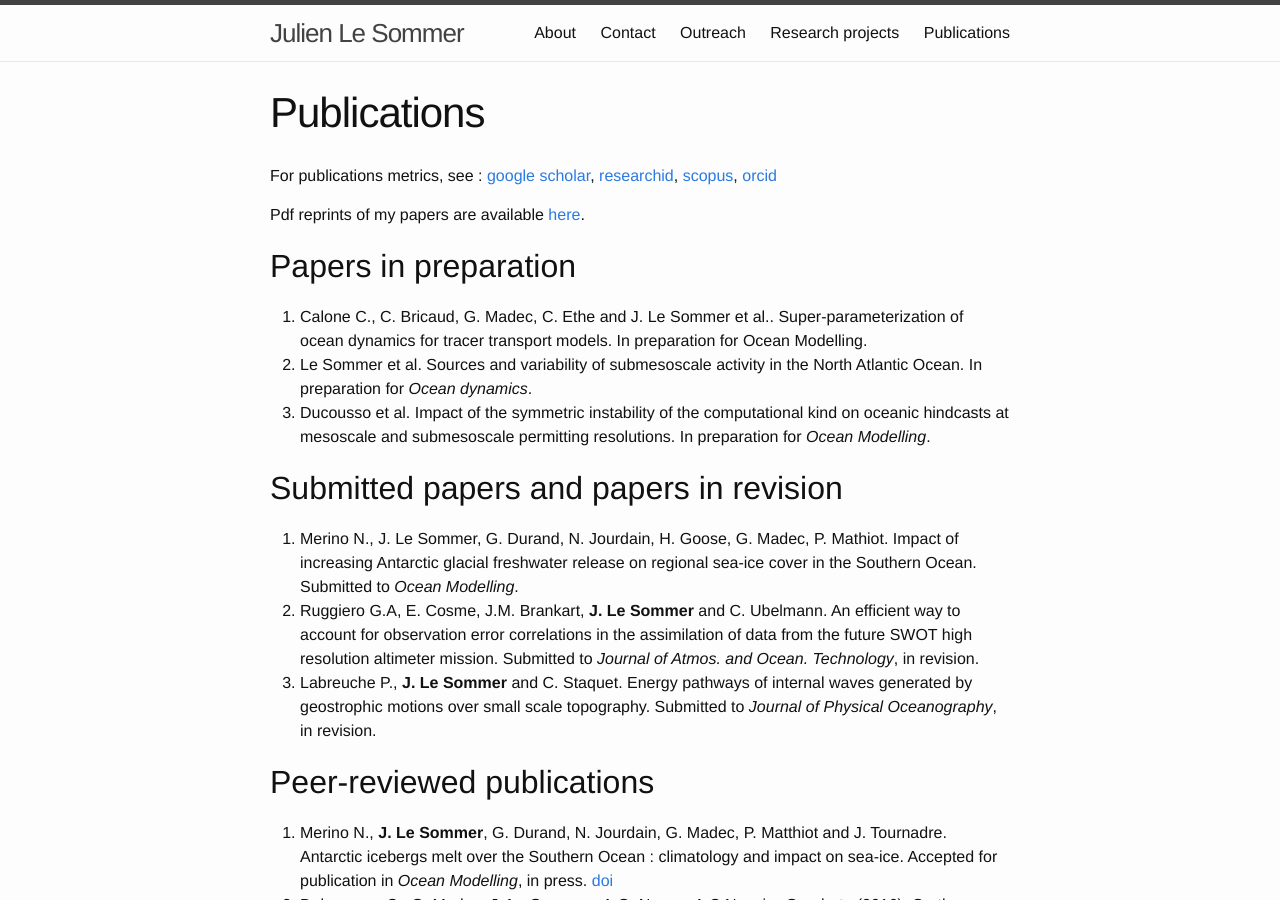
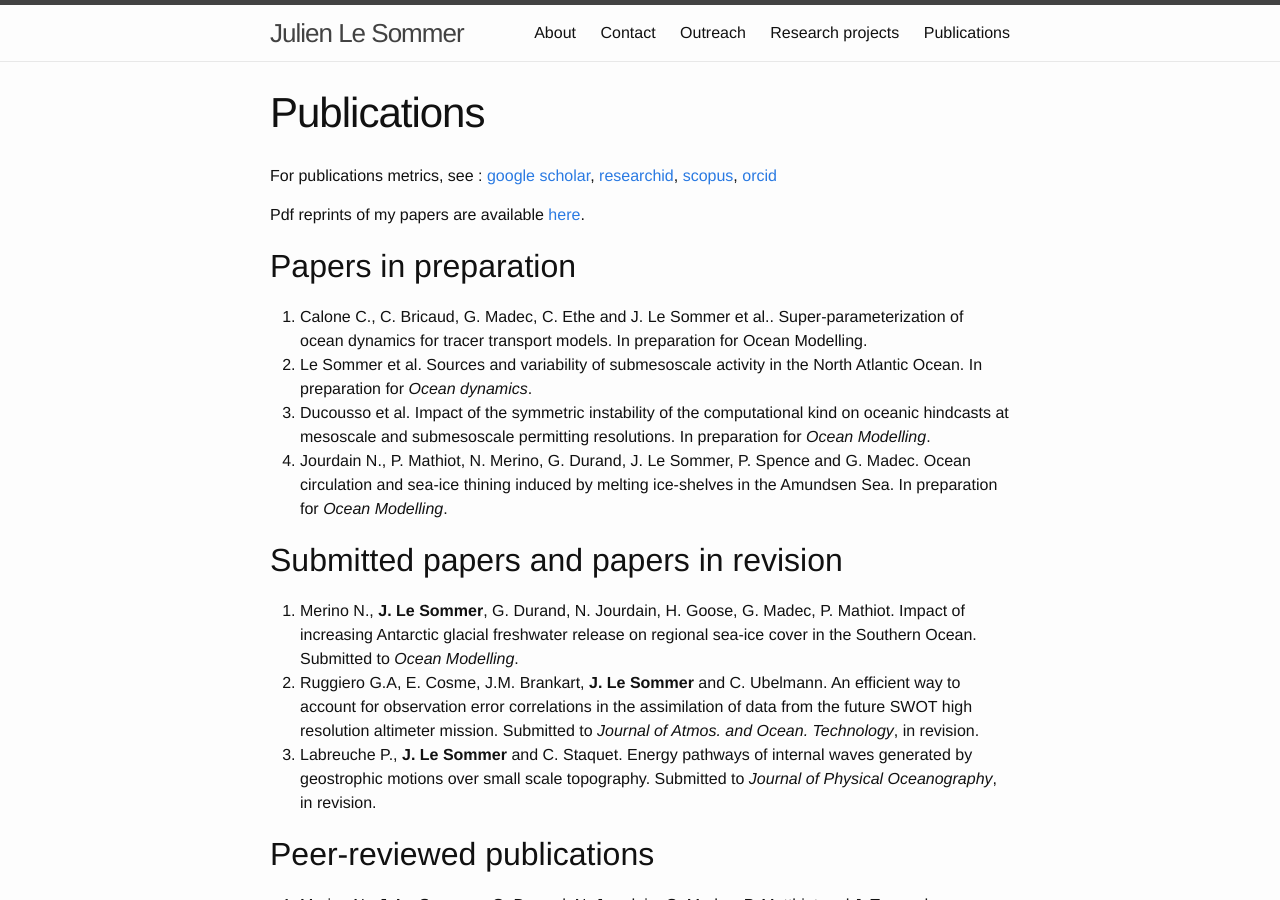
Before and after one commit to quentinjamet/quentinjamet.github.io, a Jekyll site: the page built from publications.md, in a window 1280 px wide and 900 px high. Built offline with Jekyll 4.4.1, drawn with Linux system fonts in a browser that asks for light colours.

Commit message:
Add Jourdain paper.

```diff
--- a/publications.md
+++ b/publications.md
@@ -15,10 +15,11 @@ Pdf reprints of my papers are available [here](https://mycore.core-cloud.net/pub
  1. Calone C., C. Bricaud, G. Madec, C. Ethe and J. Le Sommer et al.. Super-parameterization of ocean dynamics for tracer transport models. In preparation for Ocean Modelling.
  1. Le Sommer et al. Sources and variability of submesoscale activity in the North Atlantic Ocean. In preparation for *Ocean dynamics*.
  1. Ducousso et al. Impact of the symmetric instability of the computational kind on oceanic hindcasts at mesoscale and submesoscale permitting resolutions. In preparation for *Ocean Modelling*.
+ 1. Jourdain N., P. Mathiot, N. Merino, G. Durand, J. Le Sommer, P. Spence and G. Madec. Ocean circulation and sea-ice thining induced by melting ice-shelves in the Amundsen Sea. In preparation for *Ocean Modelling*.
 
 ## Submitted papers and papers in revision
 
-1. Merino N., J. Le Sommer, G. Durand, N. Jourdain, H. Goose, G. Madec, P. Mathiot. Impact of increasing Antarctic glacial freshwater release on regional sea-ice cover in the Southern Ocean. Submitted to *Ocean Modelling*.
+1. Merino N., **J. Le Sommer**, G. Durand, N. Jourdain, H. Goose, G. Madec, P. Mathiot. Impact of increasing Antarctic glacial freshwater release on regional sea-ice cover in the Southern Ocean. Submitted to *Ocean Modelling*.
 1.  Ruggiero G.A, E. Cosme, J.M. Brankart, **J. Le Sommer** and C. Ubelmann. An efficient way to account for observation error correlations in the assimilation of data from the future SWOT high resolution altimeter mission. Submitted to *Journal of Atmos. and Ocean. Technology*, in revision.
 1.  Labreuche P., **J. Le Sommer** and C. Staquet. Energy pathways of internal waves generated by geostrophic motions over small scale topography. Submitted to *Journal of Physical Oceanography*, in revision.
 
```
